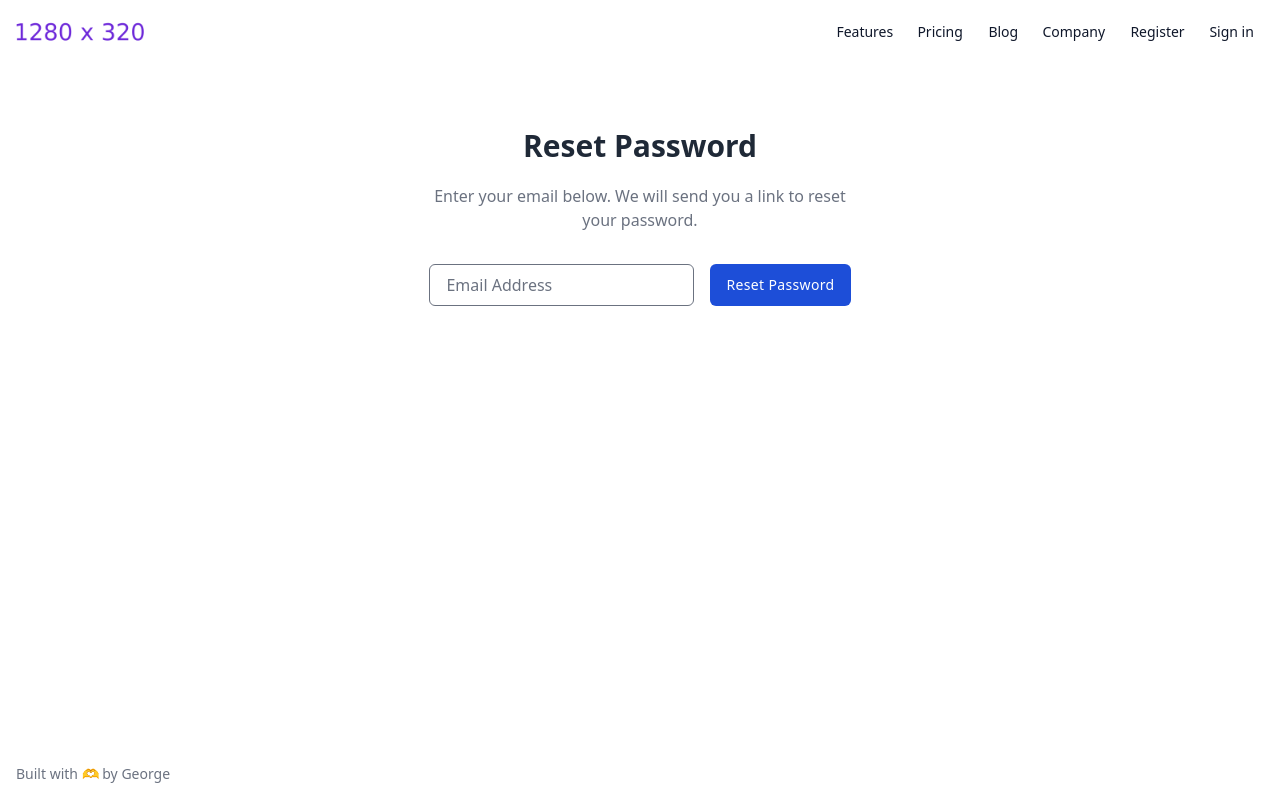
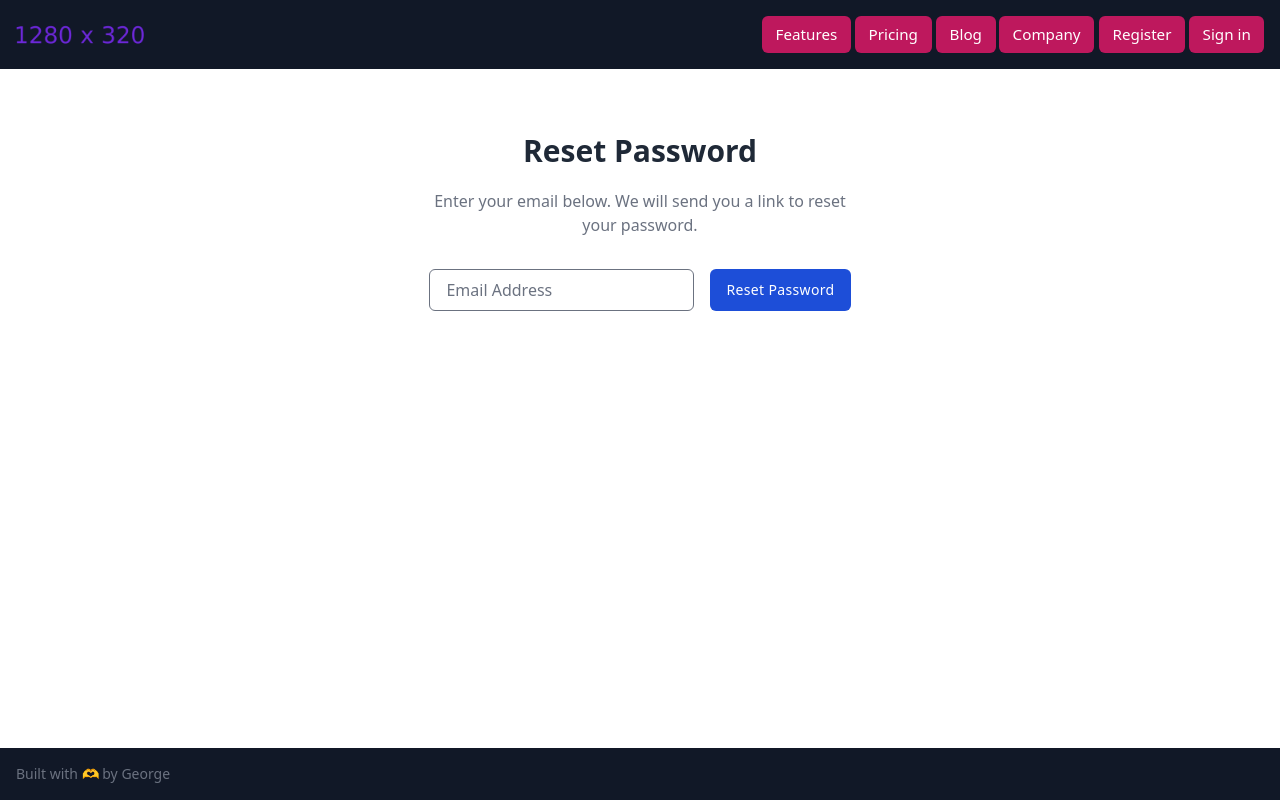
Before and after one commit to cangeorgecode/dj_saas_boilerplate2, a Django app: page /accounts/password/reset/ in a window 1280 px wide. Run offline with Django 5.2, Linux system fonts and the light colour scheme; parts of the project's set-up code (start-up, migrations or seed data) failed here and were passed over; some libraries are stand-ins or nearby versions.

Commit message:
dark mode for real

```diff
--- a/theme/static/css/dist/styles.css
+++ b/theme/static/css/dist/styles.css
@@ -2899,6 +2899,16 @@ a.dropdown-item, .prose a.dropdown-item {
   background-color: rgb(249 250 251 / var(--tw-bg-opacity, 1));
 }
 
+.bg-gray-900 {
+  --tw-bg-opacity: 1;
+  background-color: rgb(17 24 39 / var(--tw-bg-opacity, 1));
+}
+
+.bg-pink-700 {
+  --tw-bg-opacity: 1;
+  background-color: rgb(190 24 93 / var(--tw-bg-opacity, 1));
+}
+
 .bg-primary-light {
   --tw-bg-opacity: 1;
   background-color: rgb(237 233 254 / var(--tw-bg-opacity, 1));
@@ -3157,19 +3167,24 @@ a.dropdown-item, .prose a.dropdown-item {
   letter-spacing: 0.05em;
 }
 
-.text-black {
-  --tw-text-opacity: 1;
-  color: rgb(0 0 0 / var(--tw-text-opacity, 1));
+.text-gray-200 {
+  --tw-text-opacity: 1;
+  color: rgb(229 231 235 / var(--tw-text-opacity, 1));
+}
+
+.text-gray-300 {
+  --tw-text-opacity: 1;
+  color: rgb(209 213 219 / var(--tw-text-opacity, 1));
+}
+
+.text-gray-400 {
+  --tw-text-opacity: 1;
+  color: rgb(156 163 175 / var(--tw-text-opacity, 1));
 }
 
 .text-gray-500 {
   --tw-text-opacity: 1;
   color: rgb(107 114 128 / var(--tw-text-opacity, 1));
-}
-
-.text-gray-600 {
-  --tw-text-opacity: 1;
-  color: rgb(75 85 99 / var(--tw-text-opacity, 1));
 }
 
 .text-gray-700 {
@@ -3304,6 +3319,11 @@ a.dropdown-item, .prose a.dropdown-item {
   background-color: rgb(243 244 246 / var(--tw-bg-opacity, 1));
 }
 
+.hover\:bg-pink-900:hover {
+  --tw-bg-opacity: 1;
+  background-color: rgb(131 24 67 / var(--tw-bg-opacity, 1));
+}
+
 .hover\:text-gray-600:hover {
   --tw-text-opacity: 1;
   color: rgb(75 85 99 / var(--tw-text-opacity, 1));
--- a/theme/templates/base.html
+++ b/theme/templates/base.html
@@ -17,8 +17,8 @@
     {% block scripts %} {% endblock scripts %}
   </head>
 
-  <body class="min-h-screen flex flex-col">
-    <header class="z-30 w-full px-2 py-4 bg-white sm:px-4">
+  <body class="min-h-screen flex flex-col bg-gray-900">
+    <header class="z-30 w-full px-2 py-4 sm:px-4">
       <div class="flex items-center justify-between mx-auto max-w-7xl">
         <a href="{% url 'index' %}" title="Django Boilerplate" class="flex items-center">
           <img
@@ -30,16 +30,16 @@
         </a>
         <div class="flex items-center space-x-1">
           <div class="hidden space-x-1 md:inline-flex">
-            <a href="#" class="btn btn-sm btn-white">Features</a>
-            <a href="{% url 'pricing' %}" class="btn btn-sm btn-white">Pricing</a>
-            <a href="#" class="btn btn-sm btn-white">Blog</a>
-            <a href="#" class="btn btn-sm btn-white">Company</a>
+            <a href="#" class="text-white bg-pink-700 btn hover:bg-pink-900">Features</a>
+            <a href="{% url 'pricing' %}" class="text-white bg-pink-700 btn hover:bg-pink-900">Pricing</a>
+            <a href="#" class="text-white bg-pink-700 btn hover:bg-pink-900">Blog</a>
+            <a href="#" class="text-white bg-pink-700 btn hover:bg-pink-900">Company</a>
             {% if user.is_authenticated %}
-            <a href="{% url 'profile' %}" class="btn btn-sm btn-white">Profile</a>
-            <a href="{% url 'account_logout' %}" class="btn btn-sm btn-white">Logout</a>
+            <a href="{% url 'profile' %}" class="text-white bg-pink-700 btn hover:bg-pink-900">Profile</a>
+            <a href="{% url 'account_logout' %}" class="text-white bg-pink-700 btn hover:bg-pink-900">Logout</a>
             {% else %}
-            <a href="{% url 'account_signup' %}" class="btn btn-sm btn-white">Register</a>
-            <a href="{% url 'account_login' %}" class="btn btn-sm btn-white">Sign in</a>
+            <a href="{% url 'account_signup' %}" class="text-white bg-pink-700 btn hover:bg-pink-900">Register</a>
+            <a href="{% url 'account_login' %}" class="text-white bg-pink-700 btn hover:bg-pink-900">Sign in</a>
             {% endif %}
           </div>
           <div class="inline-flex md:hidden" x-data="{ open: false }">
@@ -85,11 +85,11 @@
               <a href="#" class="w-full btn btn-white">Blog</a>
               <a href="#" class="w-full btn btn-white">Company</a>
               {% if user.is_authenticated %}
-              <a href="{% url 'profile' %}" class="btn btn-sm btn-white">Profile</a>
-              <a href="{% url 'account_logout' %}" class="btn btn-sm btn-white">Logout</a>
+              <a href="{% url 'profile' %}" class="text-white bg-pink-700 btn hover:bg-pink-900">Profile</a>
+              <a href="{% url 'account_logout' %}" class="text-white bg-pink-700 btn hover:bg-pink-900">Logout</a>
               {% else %}
-              <a href="{% url 'account_signup' %}" class="btn btn-sm btn-white">Register</a>
-              <a href="{% url 'account_login' %}" class="btn btn-sm btn-white">Sign in</a>
+              <a href="{% url 'account_signup' %}" class="text-white bg-pink-700 btn hover:bg-pink-900">Register</a>
+              <a href="{% url 'account_login' %}" class="text-white bg-pink-700 btn hover:bg-pink-900">Sign in</a>
               {% endif %}
             </div>
           </div>
@@ -153,7 +153,11 @@
           </div>
         </div>
       </div>
-      {% endfor %} {% endif %} {% block content %} {% endblock content %}
+      {% endfor %} {% endif %}
+
+      <div class="bg-gray-900">
+      {% block content %} {% endblock content %}
+      </div>
     </div>
 
     <footer>
```
Also changed, not shown: core/templates/core/index.html (+9 -9 lines).
